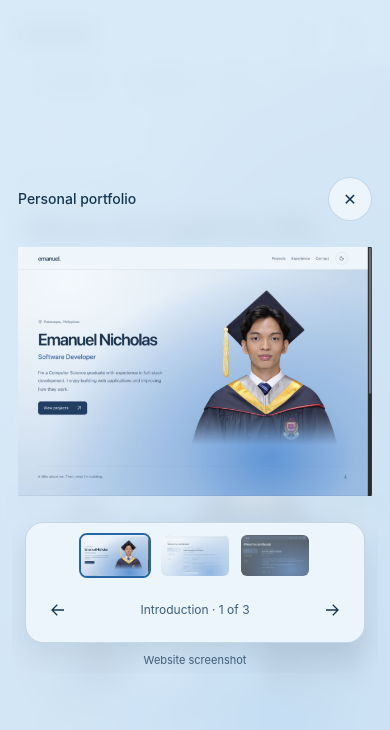
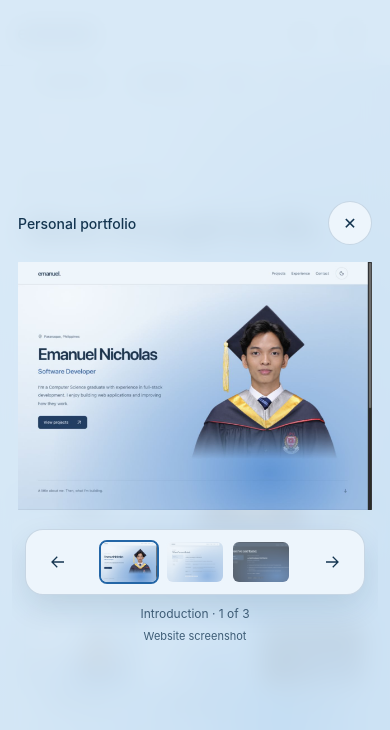
Before and after one commit to Emanuel-Nicholas-Manguera/eman-portfolio, a React (Vite) app: page / in a window 390 px wide. Both pictures are taken after a click on the button 195 px from the left and 2466 px from the top of the page. Shown: the part 1989-2719 px from the top of the page. Built offline with nearby package versions, Linux system fonts and the light colour scheme.

Commit message:
feat: add slide-style thumbnails to project viewer

```diff
--- a/src/Projects.css
+++ b/src/Projects.css
@@ -56,28 +56,32 @@
 .project-phone h4 { font-size:3.5cqw; margin:2cqw 0; }
 .project-course-art { height:17cqw; background:linear-gradient(150deg,#a8cdb3 40%,#5e987b 41%,#568879 70%,#9bc8d6 71%); border-radius:2cqw; }
 .project-phone p { margin:2cqw 0 0; }
-.project-viewer { width:min(1160px,calc(100% - 48px)); max-width:none; max-height:calc(100svh - 32px); margin:auto; padding:8px; border:0; background:transparent; color:var(--text); }
+.project-viewer { width:calc(100% - 32px); max-width:none; max-height:calc(100svh - 16px); margin:auto; padding:0; border:0; background:transparent; color:var(--text); }
 .project-viewer::backdrop { background:rgb(213 231 246 / .88); backdrop-filter:blur(12px); }
 [data-theme='dark'] .project-viewer::backdrop { background:rgb(6 20 35 / .9); }
 .project-viewer[open] .project-viewer-content { animation:project-viewer-enter 240ms cubic-bezier(.2,.7,.2,1); }
-.project-viewer-heading { display:flex; justify-content:space-between; gap:16px; align-items:center; }
+.project-viewer-content { display:grid; grid-template-columns:132px minmax(0,1fr); gap:10px 20px; }
+.project-viewer-heading { grid-column:1/-1; display:flex; justify-content:space-between; gap:16px; align-items:center; }
 .project-viewer-heading strong { font-size:16px; font-weight:500; }
-.project-viewer-image { position:relative; margin:18px auto 0; width:100%; height:min(62svh,calc(100svh - 250px),680px); min-height:120px; container-type:inline-size; overflow:hidden; border-radius:10px; }
+.project-viewer-image { grid-column:2; grid-row:2; position:relative; margin:0; width:100%; height:calc(100svh - 130px); min-height:120px; container-type:inline-size; overflow:hidden; border-radius:10px; }
 .project-viewer-image .project-photo-layer { display:flex; align-items:center; justify-content:center; transform:translateY(3px) scale(1.007); }
 .project-viewer-image .project-photo-layer[data-active='true'] { transform:none; }
 .project-viewer-image .project-photo-layer>img { object-fit:contain; }
-.project-viewer-image .project-illustration { width:min(100%,800px); height:auto; max-height:100%; aspect-ratio:16/10; container-type:inline-size; overflow:hidden; }
-.project-viewer-dock { display:grid; grid-template-columns:44px minmax(0,1fr) 44px; align-items:center; gap:8px 14px; width:fit-content; max-width:100%; margin:18px auto 0; padding:12px 16px; border:1px solid var(--header-border); border-radius:18px; background:var(--header-background); box-shadow:0 12px 30px var(--header-shadow); }
+.project-viewer-image .project-illustration { width:min(100%,calc((100svh - 130px) * 1.6)); height:auto; max-height:100%; aspect-ratio:16/10; container-type:inline-size; overflow:hidden; }
+.project-viewer-dock { grid-column:1; grid-row:2; align-self:center; display:grid; grid-template-columns:repeat(2,minmax(0,1fr)); align-items:center; justify-items:center; gap:14px 8px; width:100%; max-height:calc(100svh - 130px); overflow-y:auto; padding:12px; border:1px solid var(--header-border); border-radius:18px; background:var(--header-background); box-shadow:0 12px 30px var(--header-shadow); }
 .project-viewer-dock>.project-arrow { border-color:transparent; background:transparent; }
 .project-viewer-dock>.project-arrow:hover { background:var(--control-hover); }
-.project-viewer-previous { grid-column:1; grid-row:1; }
-.project-viewer-next { grid-column:3; grid-row:1; }
-.project-viewer-thumbnails { grid-column:2; grid-row:1; display:flex; justify-content:center; flex-wrap:wrap; gap:8px; min-width:0; }
-.project-viewer-thumbnail { width:78px; max-width:100%; border:0; padding:0; background:transparent; cursor:pointer; }
+.project-viewer-previous { grid-column:1; grid-row:2; }
+.project-viewer-next { grid-column:2; grid-row:2; }
+.project-viewer-thumbnails { grid-column:1/-1; grid-row:1; display:flex; flex-direction:column; gap:14px; min-width:0; width:100%; }
+.project-viewer-thumbnail { width:100%; color:var(--muted-text); max-width:100%; border:0; padding:0; background:transparent; cursor:pointer; }
 .project-viewer-thumbnail[aria-pressed='true'] .project-thumbnail-image { border-color:var(--accent); opacity:1; }
 .project-viewer-thumbnail:hover .project-thumbnail-image { opacity:1; }
-.project-viewer-caption { grid-column:1/-1; margin:0; text-align:center; font-size:12px; line-height:1.5; color:var(--muted-text); }
-.project-viewer-note { margin:10px 0 0; text-align:center; color:var(--muted-text); font-size:11px; }
+.project-viewer-thumbnail-label { display:block; margin-top:5px; font-size:11px; line-height:1.4; }
+.project-viewer-thumbnail[aria-pressed='true'] { color:var(--text); }
+.project-viewer-footer { grid-column:2; grid-row:3; }
+.project-viewer-caption { margin:0; text-align:center; font-size:12px; line-height:1.5; color:var(--muted-text); }
+.project-viewer-note { margin:6px 0 0; text-align:center; color:var(--muted-text); font-size:11px; }
 @keyframes project-viewer-enter { from { opacity:0; transform:translateY(6px) scale(.985); } to { opacity:1; transform:none; } }
 @media(max-width:760px) {
  .projects-section { padding:40px 0 64px; scroll-margin-top:-40px; }
@@ -91,13 +95,16 @@
  .project-description-panel { grid-template-columns:minmax(0,1fr); gap:16px; }
  .project-summary { font-size:14px; }
  .project-viewer { width:calc(100% - 24px); padding:6px; }
+ .project-viewer-content { display:block; }
  .project-viewer-heading strong { font-size:14px; }
- .project-viewer-image { height:min(68vw,52svh,calc(100svh - 265px)); }
- .project-viewer-dock { width:min(100%,340px); padding:10px; gap:10px 8px; }
- .project-viewer-thumbnails { grid-column:1/-1; grid-row:1; }
- .project-viewer-thumbnail { width:72px; }
- .project-viewer-previous,.project-viewer-next { grid-row:2; }
- .project-viewer-caption { grid-column:2; grid-row:2; }
+ .project-viewer-image { margin-top:8px; height:min(68vw,52svh,calc(100svh - 265px)); }
+ .project-viewer-dock { grid-template-columns:44px minmax(0,1fr) 44px; width:min(100%,340px); max-height:none; overflow:visible; margin:10px auto 0; padding:10px; gap:0 8px; }
+ .project-viewer-thumbnails { grid-column:2; grid-row:1; flex-direction:row; flex-wrap:wrap; justify-content:center; gap:6px; }
+ .project-viewer-thumbnail { width:60px; max-width:calc((100% - 12px)/3); }
+ .project-viewer-thumbnail-label { display:none; }
+ .project-viewer-previous,.project-viewer-next { grid-row:1; }
+ .project-viewer-next { grid-column:3; }
+ .project-viewer-footer { margin-top:10px; }
  .project-enlarge { display:none; }
 }
 @media(prefers-reduced-motion:reduce) { .project-cover,.project-photo-layer,.project-description-panel,.project-arrow,.project-thumbnail-image { transition:none; } .project-viewer[open] .project-viewer-content { animation:none; } }
--- a/src/Projects.tsx
+++ b/src/Projects.tsx
@@ -111,14 +111,25 @@ export function Projects() {
       <div className="project-viewer-dock" role="group" aria-label="Browse project photos">
         <button type="button" className="project-arrow project-viewer-previous" aria-label="Previous photo" onClick={() => changePhoto(photoIndex - 1)}><Arrow previous /></button>
         <div className="project-viewer-thumbnails">
-          {project.photos.map((itemPhoto, index) => <button type="button" key={itemPhoto.label} className="project-viewer-thumbnail" aria-pressed={index === photoIndex} aria-label={`Show ${itemPhoto.label} photo`} onClick={() => changePhoto(index)}>
+          {project.photos.map((itemPhoto, index) => <button type="button" key={itemPhoto.label} className="project-viewer-thumbnail" aria-pressed={index === photoIndex} aria-label={`Show ${itemPhoto.label} photo`} onClick={() => changePhoto(index)} onKeyDown={event => {
+            if (['ArrowUp', 'ArrowDown', 'ArrowLeft', 'ArrowRight'].includes(event.key)) {
+              event.preventDefault()
+              event.stopPropagation()
+              const next = wrap(index + (event.key === 'ArrowDown' || event.key === 'ArrowRight' ? 1 : -1), project.photos.length)
+              changePhoto(next)
+              ;(event.currentTarget.parentElement?.children[next] as HTMLButtonElement)?.focus()
+            }
+          }}>
             <span className="project-thumbnail-image" aria-hidden="true"><Photo photo={itemPhoto} /></span>
+            <span className="project-viewer-thumbnail-label">{itemPhoto.label}</span>
           </button>)}
         </div>
         <button type="button" className="project-arrow project-viewer-next" aria-label="Next photo" onClick={() => changePhoto(photoIndex + 1)}><Arrow /></button>
+      </div>
+      <div className="project-viewer-footer">
         <p className="project-viewer-caption" aria-live="polite">{photo.label} · {photoIndex + 1} of {project.photos.length}</p>
+        <p className="project-viewer-note">{photo.note}</p>
       </div>
-      <p className="project-viewer-note">{photo.note}</p>
     </div></dialog>
   </section>
 }
```
